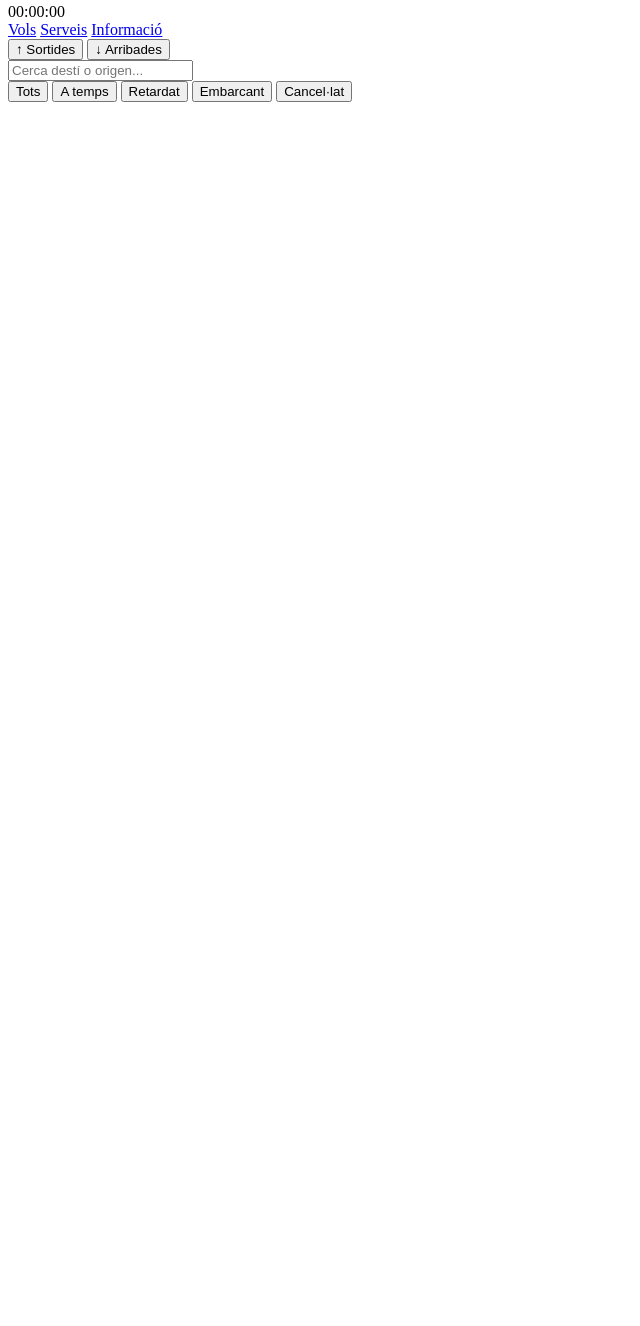
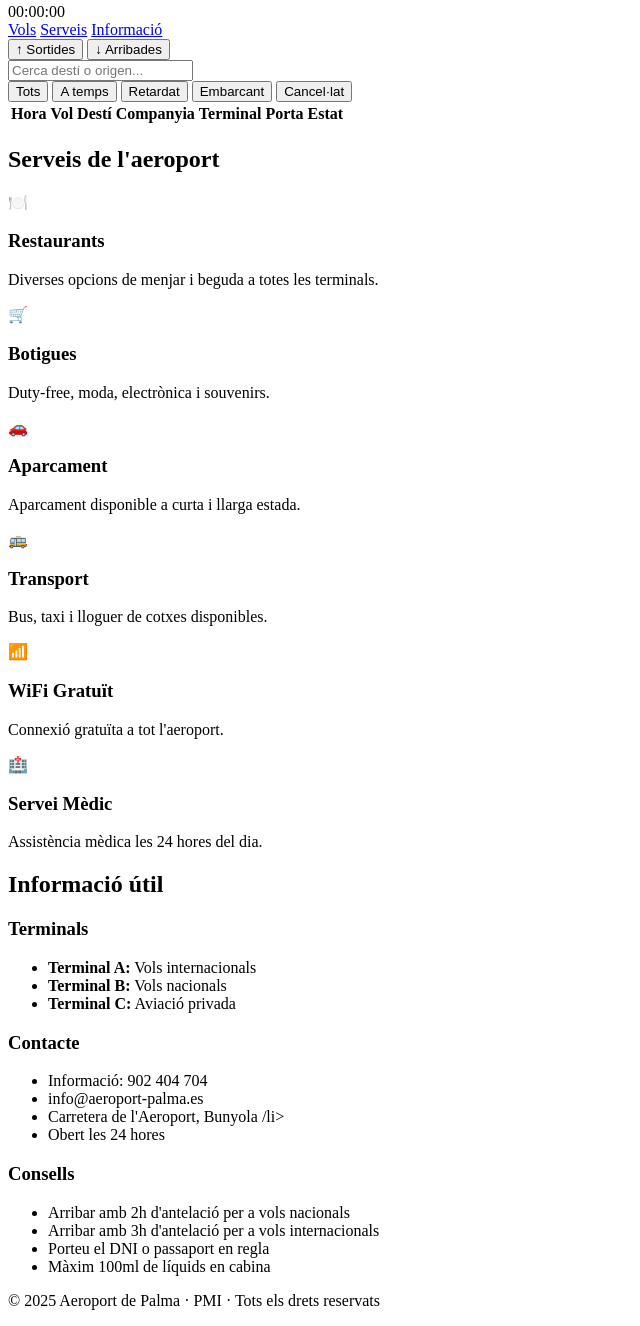
Before and after one commit to AlejandroBestard/Pagina-aeroport, a plain HTML site: page Index.html in a window 1280 px wide. Shown: the part 111-1437 px from the top of the page, without its empty margins (0-640 px from the left). Before the commit the page ends 800 px from the top, so only its background shows below. Drawn offline with Linux system fonts and the light colour scheme.

Commit message:
HTML Taul vols Serveis Info Peu de pagina

```diff
--- a/Index.html
+++ b/Index.html
@@ -43,12 +43,7 @@
       <!-- FILTROS -->
       <div class="filtres">
         <div class="cerca-container">
-          <input
-            type="text"
-            id="cerca"
-            placeholder="Cerca destí o origen..."
-            oninput="filtrarVols()"
-          />
+          <input type="text" id="cerca" placeholder="Cerca destí o origen..." oninput="filtrarVols()" />
         </div>
         <div class="botons-estat">
           <button class="btn-estat actiu-estat" onclick="filtrarPerEstat('tots', this)">Tots</button>
@@ -58,7 +53,108 @@
           <button class="btn-estat" onclick="filtrarPerEstat('Cancel·lat', this)">Cancel·lat</button>
         </div>
       </div>
+      <!-- TAULA DE VOLS -->
+      <div class="taula-container">
+        <table id="taula-vols">
+          <thead>
+            <tr>
+              <th>Hora</th>
+              <th>Vol</th>
+              <th id="th-destinacio">Destí</th>
+              <th>Companyia</th>
+              <th>Terminal</th>
+              <th>Porta</th>
+              <th>Estat</th>
+            </tr>
+          </thead>
+          <tbody id="cos-taula">
+            <!--Mockejare ses dades amb js -->
+          </tbody>
+        </table>
+        <p id="missatge-buit" style="display:none;">No s'han trobat vols.</p>
+      </div>
 
+    </div>
+  </section>
+
+  <!-- serveis, canviar icons per imatges, wind+V per posar mes icons i pegar diferents coses  -->
+  <section id="serveis">
+    <div class="contenidor">
+      <h2>Serveis de l'aeroport</h2>
+      <div class="targetes-serveis">
+        <div class="targeta">
+          <div class="icona-servei">🍽️</div>
+          <h3>Restaurants</h3>
+          <p>Diverses opcions de menjar i beguda a totes les terminals.</p>
+        </div>
+        <div class="targeta">
+          <div class="icona-servei">🛒</div>
+          <h3>Botigues</h3>
+          <p>Duty-free, moda, electrònica i souvenirs.</p>
+        </div>
+        <div class="targeta">
+          <div class="icona-servei">🚗</div>
+          <h3>Aparcament</h3>
+          <p>Aparcament disponible a curta i llarga estada.</p>
+        </div>
+        <div class="targeta">
+          <div class="icona-servei">🚌</div>
+          <h3>Transport</h3>
+          <p>Bus, taxi i lloguer de cotxes disponibles.</p>
+        </div>
+        <div class="targeta">
+          <div class="icona-servei">📶</div>
+          <h3>WiFi Gratuït</h3>
+          <p>Connexió gratuïta a tot l'aeroport.</p>
+        </div>
+        <div class="targeta">
+          <div class="icona-servei">🏥</div>
+          <h3>Servei Mèdic</h3>
+          <p>Assistència mèdica les 24 hores del dia.</p>
+        </div>
+      </div>
+    </div>
+  </section>
+
+  <!-- informacio -->
+  <section id="informacio">
+    <div class="contenidor">
+      <h2>Informació útil</h2>
+      <div class="info-grid">
+        <div class="info-box">
+          <h3>Terminals</h3>
+          <ul>
+            <li><strong>Terminal A:</strong> Vols internacionals</li>
+            <li><strong>Terminal B:</strong> Vols nacionals </li>
+            <li><strong>Terminal C:</strong> Aviació privada </li>
+          </ul>
+        </div>
+        <div class="info-box">
+          <h3>Contacte</h3>
+          <ul>
+            <li>Informació: 902 404 704</li>
+            <li> info@aeroport-palma.es</li>
+            <li> Carretera de l'Aeroport, Bunyola /li>
+            <li> Obert les 24 hores</li>
+          </ul>
+        </div>
+        <div class="info-box">
+          <h3>Consells</h3>
+          <ul>
+            <li>Arribar amb 2h d'antelació per a vols nacionals</li>
+            <li>Arribar amb 3h d'antelació per a vols internacionals</li>
+            <li>Porteu el DNI o passaport en regla</li>
+            <li>Màxim 100ml de líquids en cabina</li>
+          </ul>
+        </div>
+      </div>
+    </div>
+  </section>
+
+  <!-- peu pagina pensar en posar es drets, informacio contacte i avis canvi d hora -->
+  <footer>
+    <p>© 2025 Aeroport de Palma · PMI · Tots els drets reservats</p>
+  </footer>
 
   <script src="/JavaScript/Script.js"></script>
 </body>
```
Lines whose indentation alone changed are shown as unchanged.
